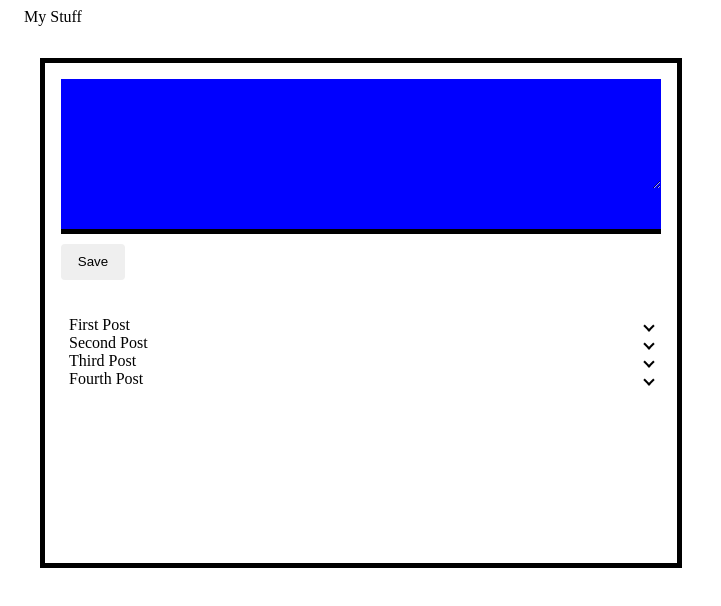
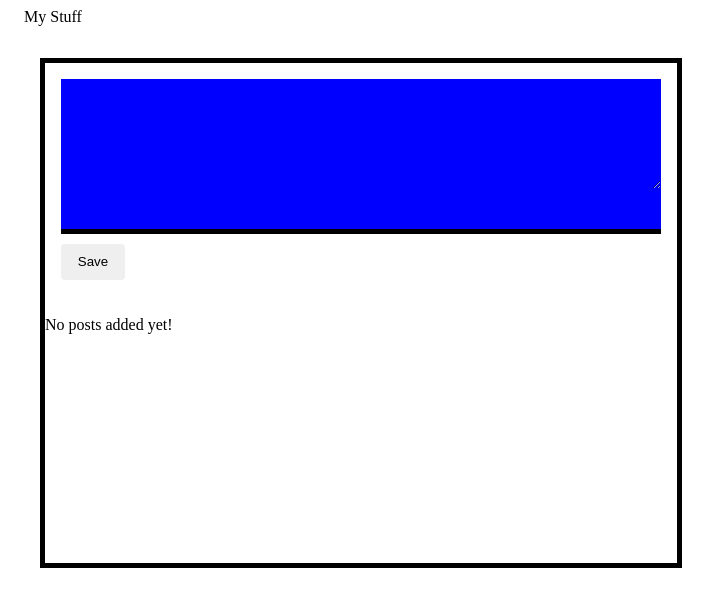
Before and after one commit to marcusjensen15/MEAN_STACK_COURSE, an Angular app: page / in a window 1280 px wide. Shown: the top 606 px of the page, without its empty margins (0-721 px from the left). Built offline with nearby package versions, Linux system fonts and the light colour scheme.

Commit message:
post list now conditionally rendering if the post list length is greater than 0

```diff
--- a/src/app/post/post-list/post-list.component.css
+++ b/src/app/post/post-list/post-list.component.css
@@ -2,3 +2,7 @@
   display: block;
   margin-top: 20px;
 }
+
+mat-expansion-panel{
+  border: 1px black solid;
+}
--- a/src/app/post/post-list/post-list.component.html
+++ b/src/app/post/post-list/post-list.component.html
@@ -1,4 +1,4 @@
-<mat-accordion>
+<mat-accordion multi="true" *ngIf="posts.length > 0">
   <mat-expansion-panel *ngFor="let post of posts">
     <mat-expansion-panel-header>
       {{post.title}}
@@ -6,3 +6,4 @@
     <p>{{post.content}}</p>
   </mat-expansion-panel>
 </mat-accordion>
+<p *ngIf="posts.length <= 0">No posts added yet!</p>
--- a/src/app/post/post-list/post-list.component.ts
+++ b/src/app/post/post-list/post-list.component.ts
@@ -6,12 +6,12 @@ import { Component } from "@angular/core";
   styleUrls: ['./post-list.component.css']
 })
 export class PostListComponent {
-  posts = [
-    {title: "First Post", content: "This is the first post"},
-    {title: "Second Post", content: "This is the second post"},
-    {title: "Third Post", content: "This is the third post"},
-    {title: "Fourth Post", content: "This is the fourth post"},
-
-  ];
+  // posts = [
+  //   {title: "First Post", content: "This is the first post"},
+  //   {title: "Second Post", content: "This is the second post"},
+  //   {title: "Third Post", content: "This is the third post"},
+  //   {title: "Fourth Post", content: "This is the fourth post"},
+  // ];
+  posts = [];
 
 }
```
